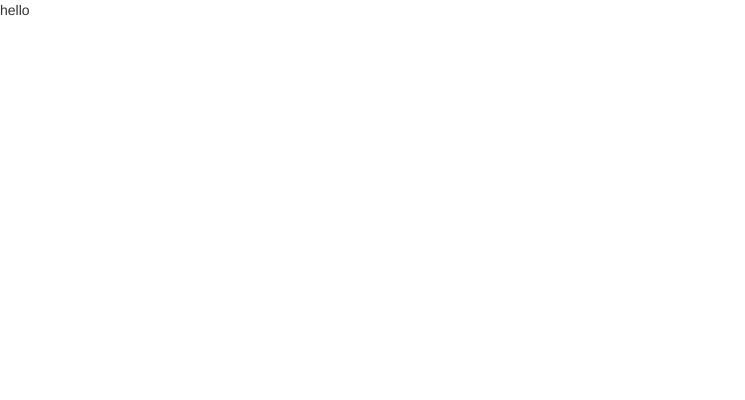
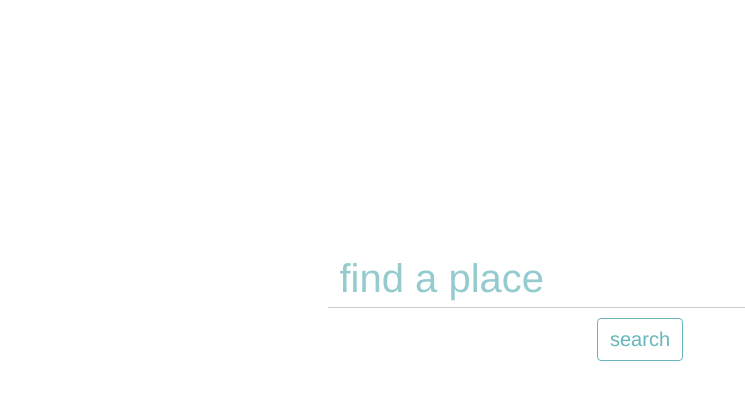
Before and after one commit to dczarnota/places, a website: page index.html in a window 1280 px wide. Shown: the whole page, without its empty margins (0-745 px from the left). Drawn offline with nearby package versions, Linux system fonts and the light colour scheme; some packages are replaced by stand-ins of ours.

Commit message:
(feat) adds basic main.html and styling

```diff
--- a/app/scripts/main/main.html
+++ b/app/scripts/main/main.html
@@ -1,7 +1,14 @@
 <div ng-controller="MainController">
 
-  <header>
-    <p>hello</p>
-  </header>
+  <div class="container-fluid search">
+    <div class="row">
+      <div class="col-md-12">
+        <div class="input-group center-block">
+          <input type="text" class="form-control" placeholder="find a place">
+          <button type="button" class="btn">search</button>
+        </div>
+      </div>
+    </div>
+  </div>
 
 </div>
--- a/app/scripts/styles/app.css
+++ b/app/scripts/styles/app.css
@@ -0,0 +1,52 @@
+body {
+  width: 100%;
+}
+
+.search {
+  text-align: center;
+  padding-top: 250px;
+  width: 100%;
+}
+
+.input-group {
+  width: 50%;
+  height: 100%;
+}
+
+.form-control {
+  border-top: 0;
+  border-left: 0;
+  border-right: 0;
+  border-radius: 0;
+  box-shadow: none;
+  font-size: 4rem;
+  height: 100%;
+  color: #ed891f;
+}
+
+.form-control::-webkit-input-placeholder {
+  color: #67b6ba;
+  opacity: 0.7;
+}
+
+.form-control:focus {
+  box-shadow: none;
+  border-color: #ed891f;
+}
+
+.btn {
+  margin-top: 10px;
+  font-size: 2rem;
+  color: #67b6ba;
+  background-color: transparent;
+  border: 1px solid #67b6ba;
+}
+
+.btn:hover {
+  color: white;
+  background-color: #67b6ba;
+}
+
+.btn:focus {
+  outline: 5px auto #ed891f;
+}
```
